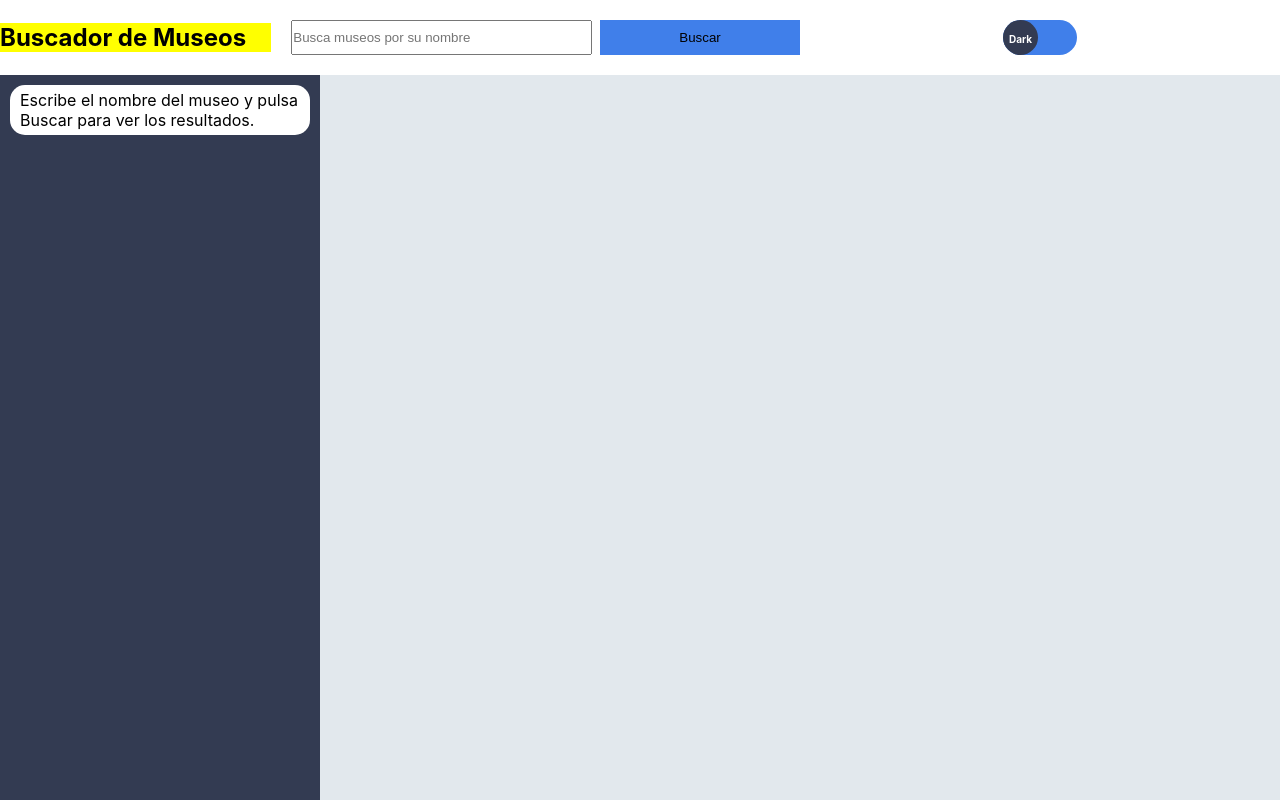
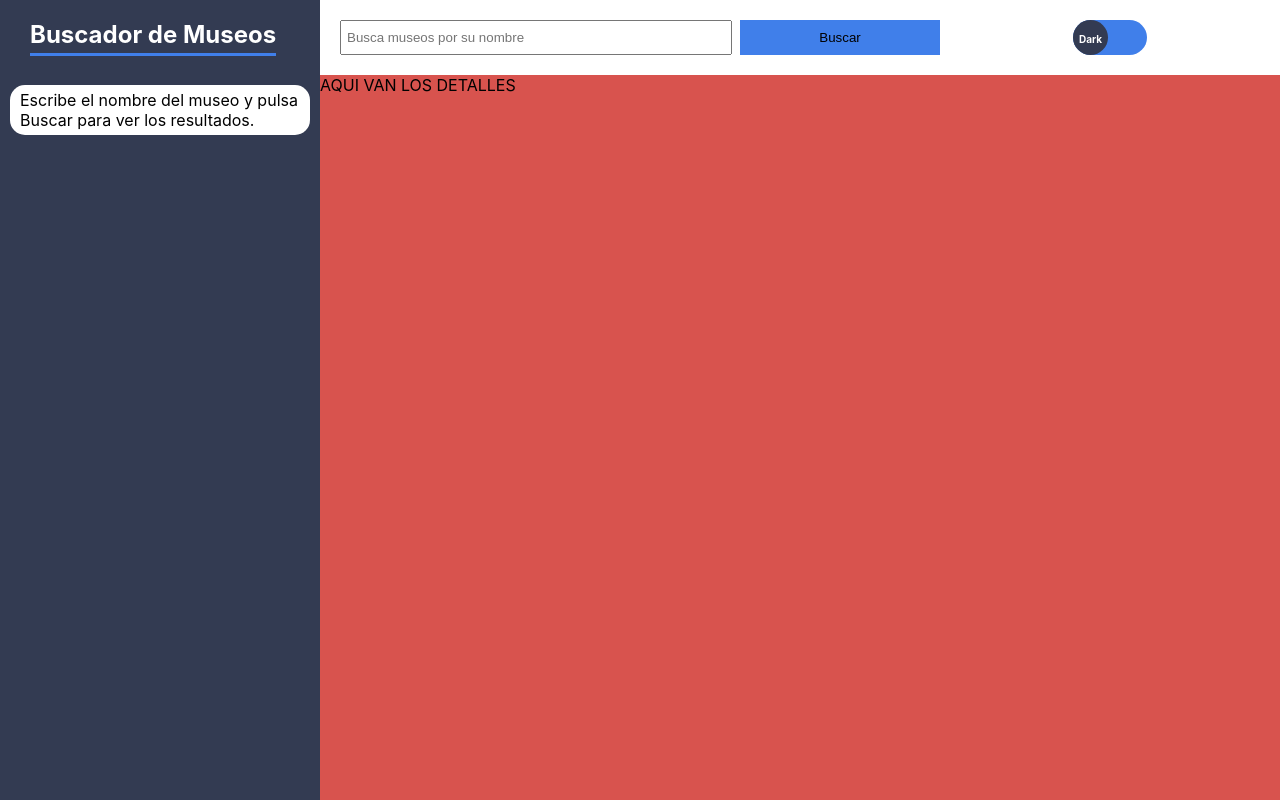
Before and after one commit to pschonffeldt/museos2, a React (Vite) app: page / in a window 1280 px wide. Built offline with nearby package versions, Linux system fonts and the light colour scheme.

Commit message:
Adjust top bar layout and styling

```diff
--- a/src/components/Container.tsx
+++ b/src/components/Container.tsx
@@ -44,7 +44,7 @@ export default function Container({ searchQuery }: ContainerProps) {
           </div>
         )}
       </div>
-      <div className="museum-details"></div>
+      <div className="museum-details">AQUI VAN LOS DETALLES</div>
     </main>
   );
 }
--- a/src/components/SearchBar.tsx
+++ b/src/components/SearchBar.tsx
@@ -18,6 +18,7 @@ export default function SearchBar({
   };
 
   return (
+    <>
       <div className="search-bar">
         <div className="search-bar-title-container">
           <h1 className="search-bar-title">Buscador de Museos</h1>
@@ -29,10 +30,11 @@ export default function SearchBar({
             className="search-bar-input"
             placeholder="Busca museos por su nombre"
           />
-        <button type="submit" className="search-bar-button">
+          <button type="button" className="search-bar-button">
             Buscar
           </button>
         </form>
       </div>
+    </>
   );
 }
--- a/src/index.css
+++ b/src/index.css
@@ -44,8 +44,10 @@ main {
   flex-direction: row;
 }
 
+/* Topbar */
+
 .top-bar {
-  width: 100%;
+  width: 100vw; /* is this better */
   height: 75px;
   background-color: var(--color-white);
   display: flex;
@@ -53,30 +55,39 @@ main {
   justify-content: flex-start;
 }
 
-/* .search-bar-container {
-  width: 50%;
+/* Title container */
+
+.search-bar-title-container {
+  display: flex;
+  align-items: center;
+  width: calc(100vw - (100vw - 320px));
   height: 75px;
-  display: flex;
-  flex-direction: row;
-  justify-content: flex-start;
-  align-items: center;
-  padding-left: 50px;
-} */
+  padding: 10px;
+  background-color: #333b52;
+}
+
+.search-bar-title {
+  font-size: 24px;
+  padding-left: 20px;
+  color: var(--color-white);
+}
+
+.search-bar-title::after {
+  content: "";
+  display: block;
+  width: 100%;
+  height: 3px;
+  background-color: var(--color-lightblue);
+  margin-top: 4px; /* optional spacing */
+}
+
+/* Searh bar container */
 
 .search-bar {
   display: flex;
   align-items: center;
   gap: 20px;
-  width: 800px;
-}
-
-.search-bar-title-container {
-  width: 320px;
-  background-color: yellow;
-}
-
-.search-bar-title {
-  font-size: 24px;
+  /* width: 800px; */
 }
 
 .search-bar-module {
@@ -88,6 +99,7 @@ main {
 .search-bar-input {
   flex: 1;
   height: 35px;
+  padding-left: 5px;
 }
 
 .search-bar-button {
@@ -98,6 +110,8 @@ main {
   border: none;
 }
 
+/* Action button container */
+
 .action-bar-container {
   width: 50%;
   height: 75px;
@@ -105,6 +119,8 @@ main {
   justify-content: end;
   align-items: center;
 }
+
+/* Search list container */
 
 .container-search-list {
   background-color: var(--color-middarkblue);
@@ -119,8 +135,28 @@ main {
   padding: 10px; /* optional: adds space around the content */
 }
 
+/* Scrollbar styling */
+
+.container-search-list::-webkit-scrollbar {
+  width: 8px; /* Vertical scrollbar width */
+  height: 8px; /* Horizontal scrollbar height, if applicable */
+}
+
+.container-search-list::-webkit-scrollbar-track {
+  background: var(--color-middarkblue); /* Track background */
+}
+
+.container-search-list::-webkit-scrollbar-thumb {
+  background-color: var(--color-lightblue); /* Scroll thumb color */
+  border-radius: 4px;
+}
+
+.container-search-list::-webkit-scrollbar-thumb:hover {
+  background-color: var(--color-darkblue); /* Color on hover */
+}
+
 .museum-details {
-  background-color: var(--color-gray);
+  background-color: var(--color-darkred);
   width: calc(100vw - 320px); /* full viewport width minus sidebar */
 }
 
--- a/src/lib/hooks.ts
+++ b/src/lib/hooks.ts
@@ -17,14 +17,7 @@ const supabase: SupabaseClient = createClient(SUPABASE_URL, SUPABASE_ANON_KEY);
  */
 export function useMuseosSearch(
   searchText: string,
-  columns: string[] = [
-    "id",
-    "museum_name",
-    "museum_country",
-    "museum_region",
-    "museum_city",
-    "museum_municipality",
-  ]
+  columns: string[] = ["id", "museum_name", "museum_city", "museum_region"]
 ) {
   const [data, setData] = useState<MuseumRecord[]>([]);
   const [isLoading, setIsLoading] = useState<boolean>(false);
@@ -78,6 +71,3 @@ export function useMuseosSearch(
 
   return { data, isLoading, error };
 }
-function preventDefault() {
-  throw new Error("Function not implemented.");
-}
```
Lines whose indentation alone changed are shown as unchanged.
